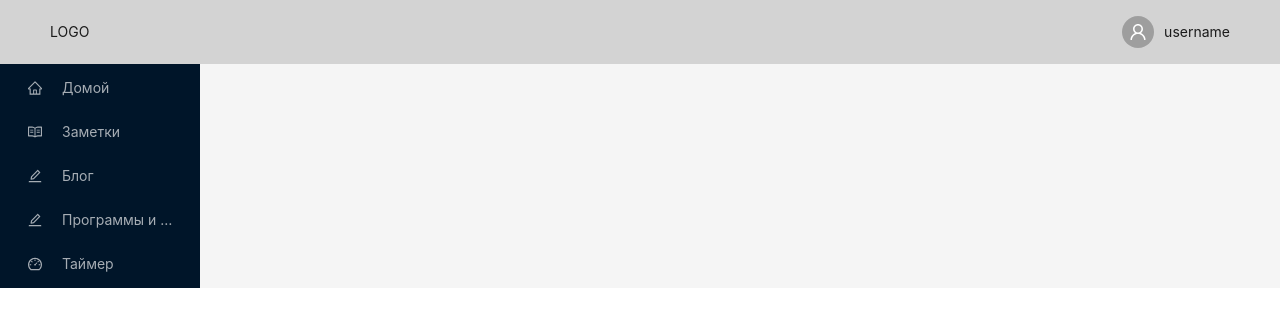
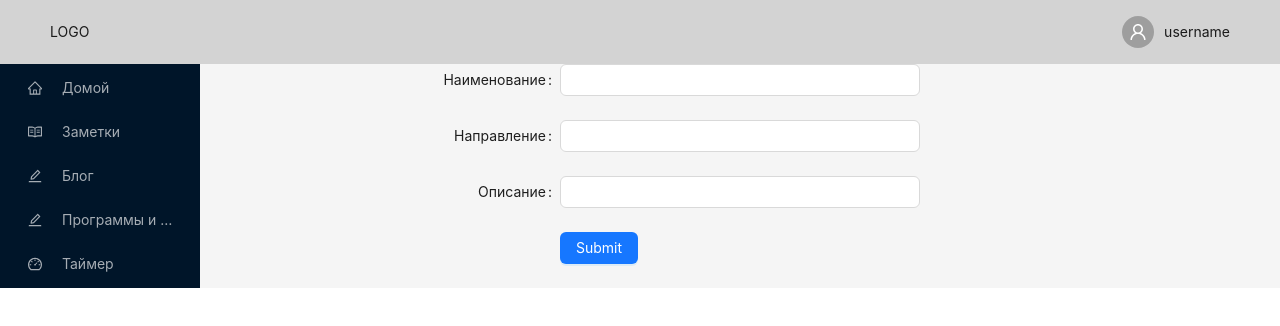
Before and after one commit to LilyMaksutova/my-react-project, a React (Create React App) app: page /programs/add in a window 1280 px wide. Shown: the top 326 px of the page. Built offline with nearby package versions, Linux system fonts and the light colour scheme.

Commit message:
add new file addingPrograms

```diff
--- a/src/App.jsx
+++ b/src/App.jsx
@@ -12,6 +12,7 @@ import Blog from './components/Blog';
 import Timer from './components/Timer';
 import Home from './components/Home';
 import Programs from './components/Programs';
+import ProgramEdit from './components/ProgramEdit';
 
 const { Header } = Layout;
 
@@ -34,8 +35,10 @@ function App() {
             <Route path="/" element={<Home />} />
             <Route path="notes" element={<Notes />} />
             <Route path="/blog/" element={<Blog />} />
+            <Route path="/blog/:id" element={<PostDetails />} />
             <Route path="/programs/" element={<Programs />} />
-            <Route path="/blog/:id" element={<PostDetails />} />
+            <Route path="/programs/add" element={<ProgramEdit />} />
+            <Route path="/programs/:id/edit" element={null} />
             <Route path="/timer/" element={<Timer />} />
           </Routes>
         </Layout>
--- a/src/components/AddingPrograms.jsx
+++ b/src/components/AddingPrograms.jsx
@@ -4,7 +4,7 @@ import { Link } from 'react-router-dom';
 function AddingProgramms() {
   return (
     <div style={{ marginTop: '40px', display: 'flex', gap: '325px' }}>
-      <Link to="/">+ добавить программу</Link>
+      <Link to="/programs/add">+ добавить программу</Link>
       <p>Ваши программы</p>
     </div>
   );
--- /dev/null
+++ b/src/components/ProgramEdit.jsx
@@ -0,0 +1,49 @@
+import React from 'react';
+import { Form, Input, Button } from 'antd';
+import { useDispatch } from 'react-redux';
+import { addProgram } from '../store/programs.store';
+
+function ProgramEdit() {
+  const dispatch = useDispatch();
+  const onFinishHandler = (formData) => {
+    dispatch(addProgram(formData));
+  };
+
+  return (
+    <Form
+      name="basic"
+      labelCol={{
+        span: 8,
+      }}
+      wrapperCol={{
+        span: 8,
+      }}
+      initialValues={{}}
+      onFinish={onFinishHandler}
+      onFinishFailed={null}
+      autoComplete="off"
+    >
+      <Form.Item label="Наименование" name="name">
+        <Input />
+      </Form.Item>
+      <Form.Item label="Направление" name="direction">
+        <Input />
+      </Form.Item>
+      <Form.Item label="Описание" name="description">
+        <Input />
+      </Form.Item>
+      <Form.Item
+        wrapperCol={{
+          offset: 8,
+          span: 16,
+        }}
+      >
+        <Button type="primary" htmlType="submit">
+          Submit
+        </Button>
+      </Form.Item>
+    </Form>
+  );
+}
+
+export default ProgramEdit;
--- a/src/store/programs.store.js
+++ b/src/store/programs.store.js
@@ -20,8 +20,14 @@ const programSlice = createSlice({
   initialState,
   reducers: {
     deleteProgram: () => console.log('delete'),
+    addProgram(state, action) {
+      return {
+        ...state,
+        programList: state.programList.concat(action.payload),
+      };
+    },
   },
 });
 
-export const { deleteProgram } = programSlice.actions;
+export const { deleteProgram, addProgram } = programSlice.actions;
 export default programSlice.reducer;
```
